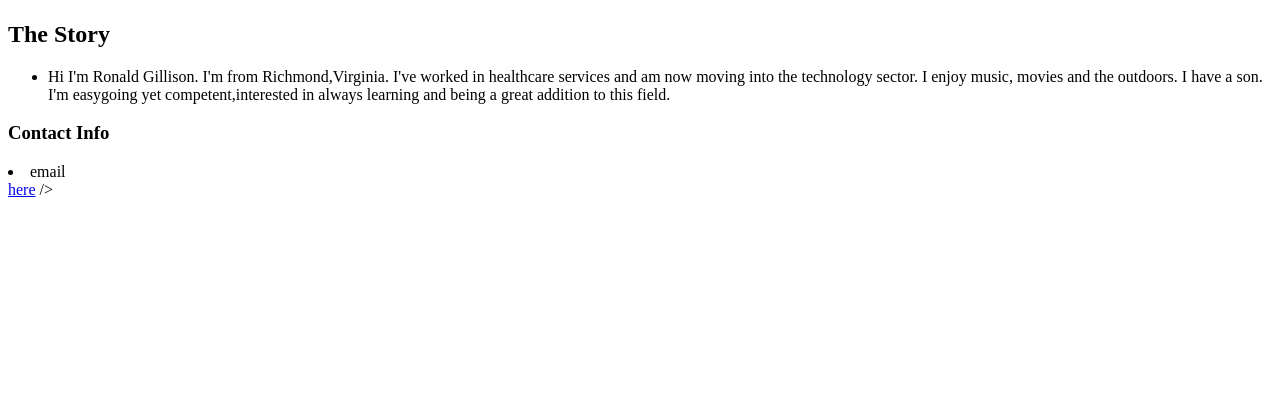
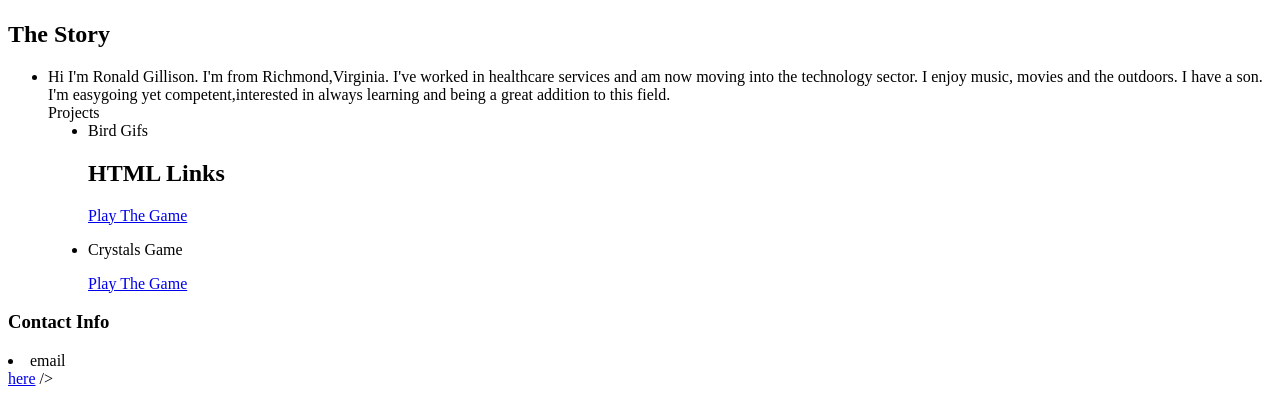
Before and after one commit to RonaldGillison/RonaldGillison.github.io, a plain HTML site: page index.html in a window 1280 px wide. Shown: the part 383-800 px from the top of the page. Drawn offline with Linux system fonts and the light colour scheme.

Commit message:
Update index.html

```diff
--- a/index.html
+++ b/index.html
@@ -26,6 +26,16 @@
       </li>
 
 
+      Projects
+      <ul style="list-style-type:disc;">
+  <li>Bird Gifs</li>
+        <h2>HTML Links</h2>
+        <p><a href="RonaldGillison.github.io/Giftastic/">Play The Game</a></p>
+  <li>Crystals Game</li>
+
+<p><a href=RonaldGillison.github.io/unit-4-game/"">Play The Game</a></p>
+</ul>
+
 
     </ul>
       <h3>Contact Info</h3>
```
